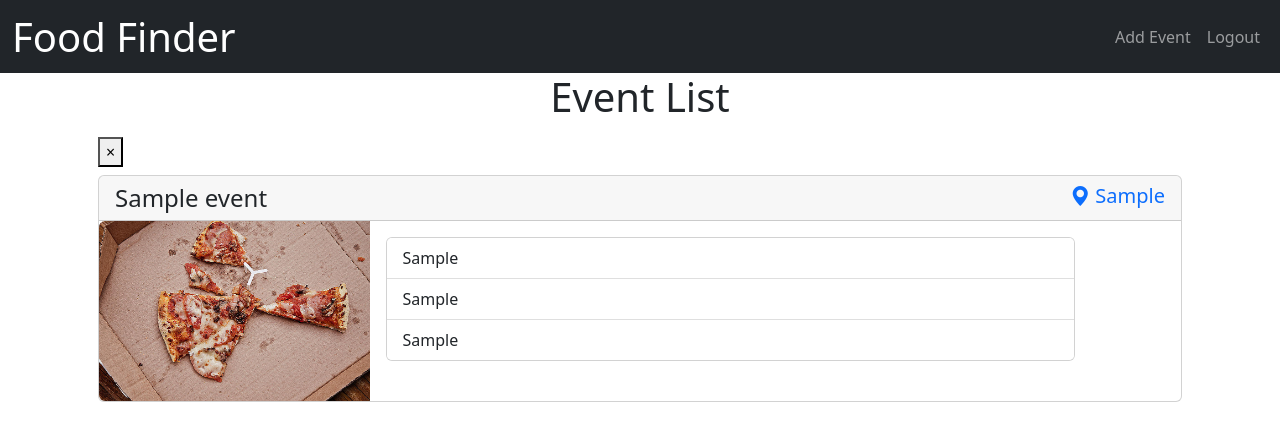
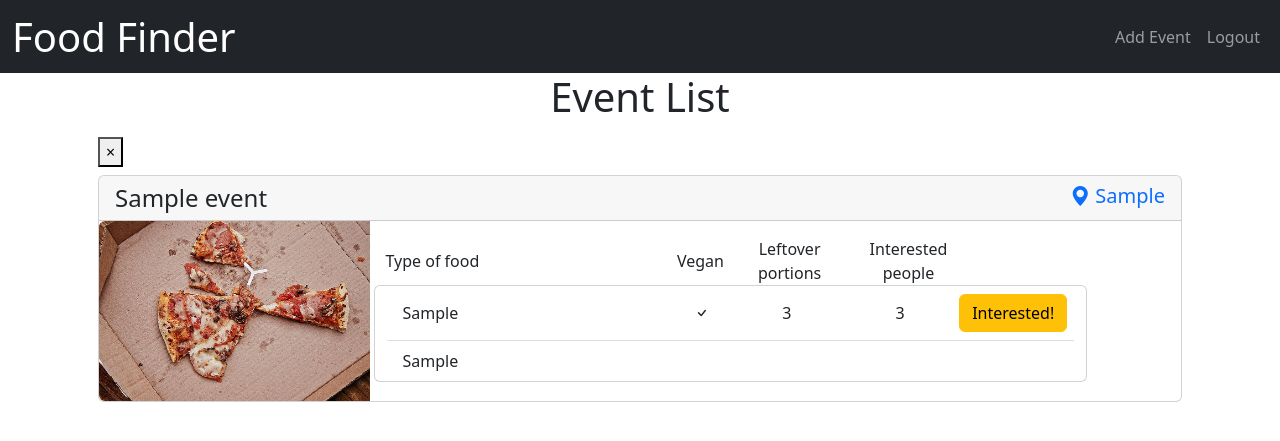
Before and after one commit to probstlukas/viscon_hackathon_2022, a Flask app: template website/templates/home.html in a window 1280 px wide. Shown: the top 441 px of the page. Run offline with Flask 2, Linux system fonts and the light colour scheme; the template is opened without the code that fills it: values that come from a table or form of the project are taken from there, others are empty; tables that the repository leaves empty hold one stand-in row (values such as "Sample post"); some libraries are stand-ins or nearby versions.

Commit message:
Added Food List

```diff
--- a/website/templates/home.html
+++ b/website/templates/home.html
@@ -27,12 +27,32 @@
             </div>
             <div class="col-md-8">
               <div class="card-body d-flex justify-content-center">
-                <div class="card no-shrink" style="max-width: 2000px;">
-                  <ul class="list-group list-group-flush">
-                    <li class="list-group-item"> {{ event.foods }} </li>
-                    <li class="list-group-item"> {{ event.foods }} </li>
-                    <li class="list-group-item"> {{ event.foods }}   </li>
-                  </ul>
+                <div class="row align-items-center">
+                  <div class="col-5 ">Type of food</div>
+                  <div class="col-1 d-flex justify-content-center">Vegan</i></div>
+                  <div class="col-2 d-flex justify-content-center"><center>Leftover portions</center></div>
+                  <div class="col-2 d-flex justify-content-center"><center>Interested people</center></div>
+                  <div class="col-2 d-flex justify-content-center">
+                  </div>
+                  <div class="w-100"></div>
+                  <div class="card no-shrink" style="max-width: 2000px;">
+                    <ul class="list-group list-group-flush">
+                      <li class="list-group-item">
+                        <div class="row align-items-center">
+                          <div class="col-5 ">{{ event.foods }}</div>
+                          <div class="col-1 d-flex justify-content-center"><i class="bi bi-check"></i></div>
+                          <div class="col-2 d-flex justify-content-center">3</div>
+                          <div class="col-2 d-flex justify-content-center">3</div>
+                          <div class="col-2 d-flex justify-content-center">
+                            <button type="button" class="btn btn-warning">
+                              Interested!
+                            </button>
+                          </div>
+                        </div>
+                      </li>
+                      <li class="list-group-item"> {{ event.foods }} </li>
+                    </ul>
+                  </div>
                 </div>
               </div>
             </div>
```
